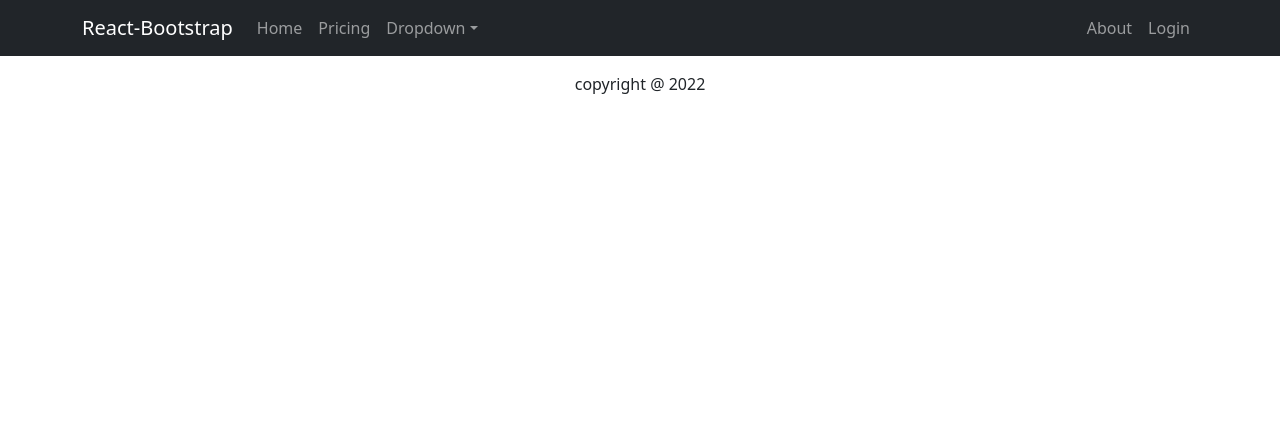
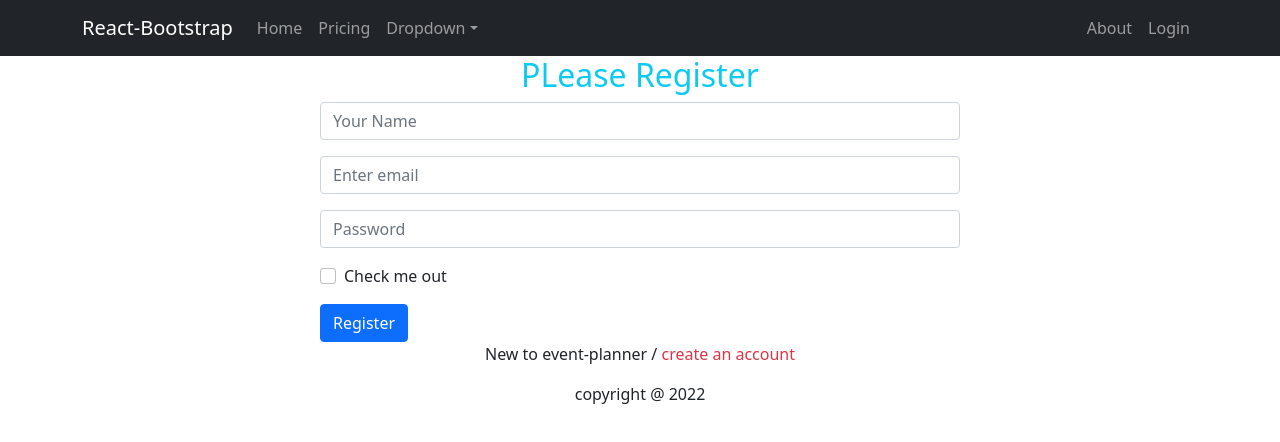
Before and after one commit to Rakib665/Independent-service-provider, a React (Create React App) app: page /register in a window 1280 px wide. Shown: the top 442 px of the page. Built offline with nearby package versions, Linux system fonts and the light colour scheme.

Commit message:
after create register page

```diff
--- a/src/App.js
+++ b/src/App.js
@@ -6,6 +6,7 @@ import Home from './pages/Home/Home/Home';
 import Footer from './SharedPage/Footer/Footer';
 import Checkout from './pages/Checkout/Checkout';
 import Login from './pages/Login/Login';
+import Register from './pages/Register/Register';
 
 
 function App() {
@@ -16,6 +17,7 @@ function App() {
       <Route path='/' element={<Home></Home>}></Route>
       <Route path='/home' element={<Home></Home>}></Route>
       <Route path='/login' element={<Login></Login>}></Route>
+      <Route path='/register' element={<Register></Register>}></Route>
       <Route path='/checkout' element={<Checkout></Checkout>}></Route>
     </Routes>
     <Footer></Footer>
--- a/src/pages/Register/Register.js
+++ b/src/pages/Register/Register.js
@@ -1,63 +1,55 @@
-import React, { useState } from 'react';
-import { Link, useNavigate } from 'react-router-dom';
-import { useCreateUserWithEmailAndPassword, useUpdateProfile } from 'react-firebase-hooks/auth';
+import React, { useRef } from 'react';
+import { Button, Form } from 'react-bootstrap';
+import { useCreateUserWithEmailAndPassword } from 'react-firebase-hooks/auth';
+import { Link } from 'react-router-dom';
 import auth from '../../firebase.init';
 
-
 const Register = () => {
-    const [agree, setAgree] = useState(false);
     const [
         createUserWithEmailAndPassword,
         user,
         loading,
         error,
-    ] = useCreateUserWithEmailAndPassword(auth, {sendEmailVerification: true});
-    const [updateProfile, updating, updateError] = useUpdateProfile(auth);
+      ] = useCreateUserWithEmailAndPassword(auth);
+    const nameRef = useRef('')
+    const emailRef = useRef('')
+    const passwordRef = useRef('')
+    const handleRegister = event =>{
+       const name = nameRef.current.value
+       const email = emailRef.current.value
+       const password = passwordRef.current.value
 
-    const navigate = useNavigate();
+       createUserWithEmailAndPassword(email,password)
+    }
+    return (
+        <div>
+            <h2 className='text-center text-info'>PLease Register</h2>
+            <Form className='w-50 mx-auto' onClick={handleRegister}>
+                <Form.Group className="mb-3" controlId="formBasicEmail">
 
-    const navigateLogin = () => {
-        navigate('/login');
-    }
+                    <Form.Control ref={nameRef} type="text" placeholder="Your Name" />
 
-    if(loading || updating){
-        return
-    }
+                </Form.Group>
+                <Form.Group className="mb-3" controlId="formBasicEmail">
 
-    if (user) {
-     console.log('user', user);
-    }
+                    <Form.Control ref={emailRef} type="email" placeholder="Enter email" />
 
-    const handleRegister = async (event) => {
-        event.preventDefault();
-        const name = event.target.name.value;
-        const email = event.target.email.value;
-        const password = event.target.password.value;
+                </Form.Group>
 
-        await createUserWithEmailAndPassword(email, password);
-        await updateProfile({ displayName: name });
-        navigate('/home');
-    }
+                <Form.Group className="mb-3" controlId="formBasicPassword">
 
-    return (
-        <div className='register-form'>
-        <h2 style={{ textAlign: 'center' }}>Please Register</h2>
-        <form onSubmit={handleRegister}>
-            <input type="text" name="name" id="" placeholder='Your Name' />
+                    <Form.Control ref={passwordRef} type="password" placeholder="Password" />
+                </Form.Group>
+                <Form.Group className="mb-3" controlId="formBasicCheckbox">
+                    <Form.Check type="checkbox" label="Check me out" />
+                </Form.Group>
+                <Button variant="primary" type="submit">
+                    Register
+                </Button>
+            </Form>
+            <p className='text-center'>New to event-planner / <span as={Link} to='/login' style={{cursor:'pointer'}} className='text-danger'>create an account</span></p>
 
-            <input type="email" name="email" id="" placeholder='Email Address' required />
-
-            <input type="password" name="password" id="" placeholder='Password' required />
-            <input onClick={() => setAgree(!agree)} type="checkbox" name="terms" id="terms" />
-            <label className={`ps-2 ${agree ? '' : 'text-danger'}`} htmlFor="terms">Accept Genius Car Terms and Conditions</label>
-            <input
-                disabled={!agree}
-                className='w-50 mx-auto btn btn-primary mt-2'
-                type="submit"
-                value="Register" />
-        </form>
-        <p>Already have an account? <Link to="/login" className='text-primary pe-auto text-decoration-none' onClick={navigateLogin}>Please Login</Link> </p>
-    </div>
+        </div>
     );
 };
 
```
